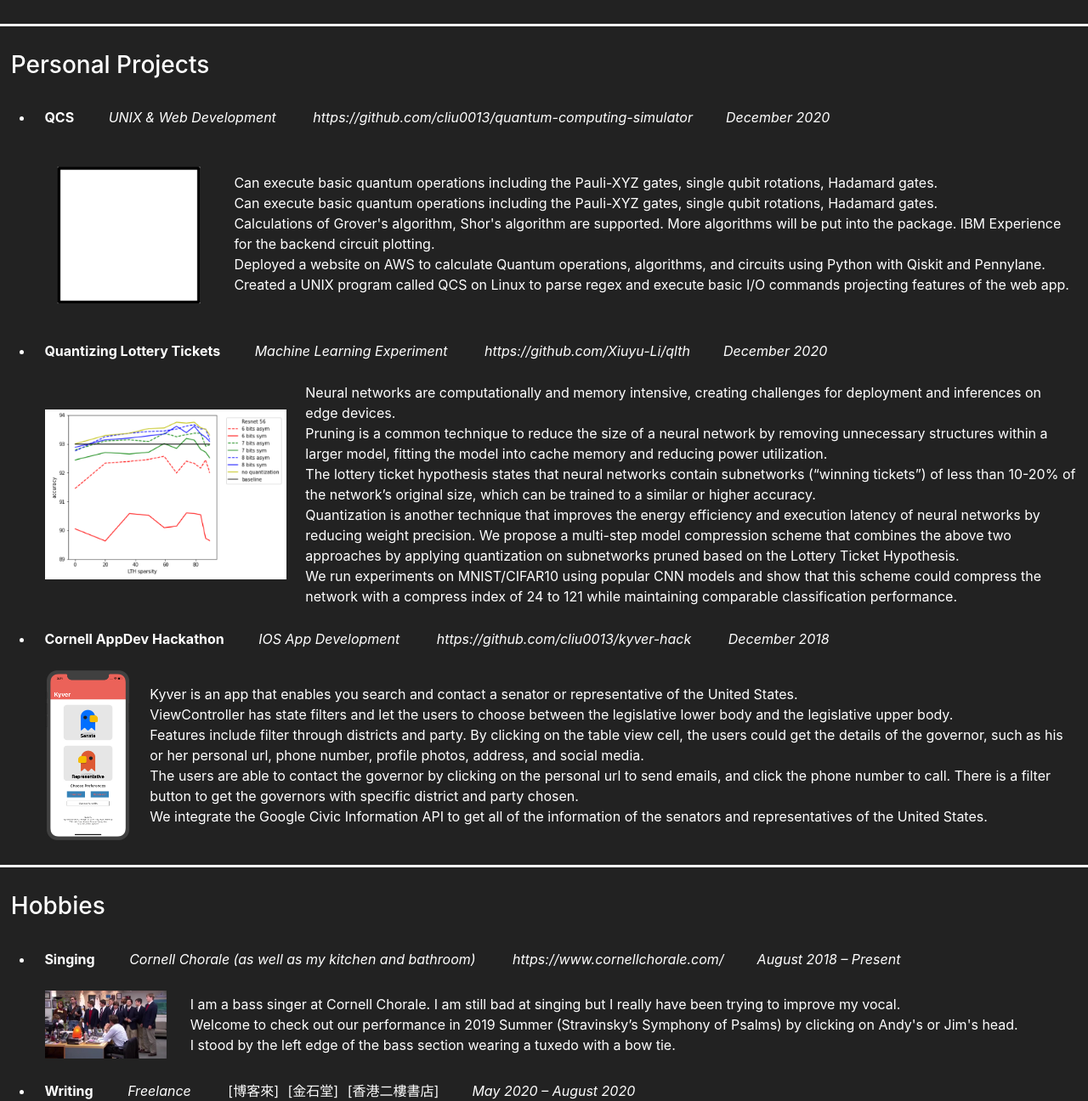
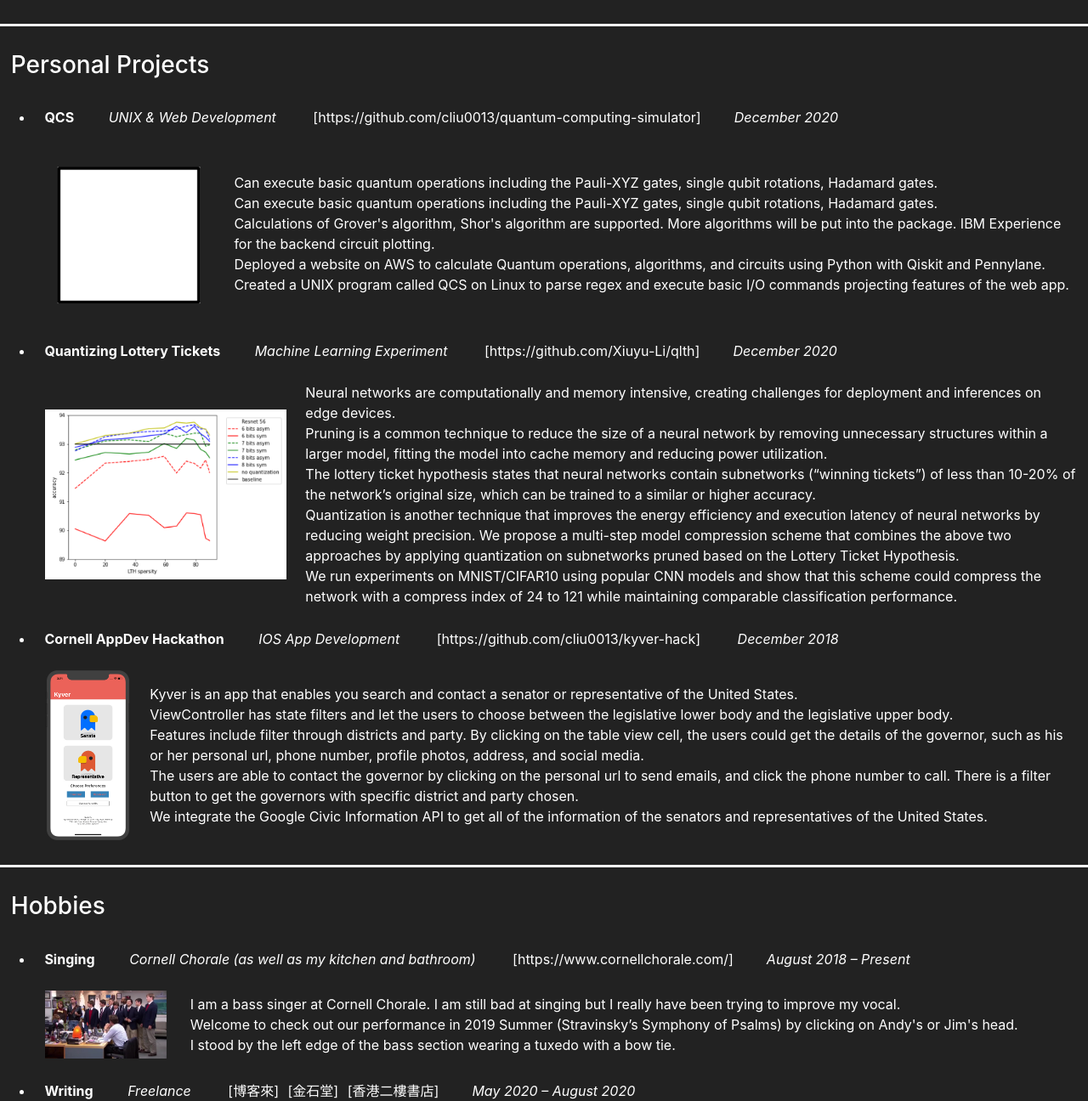
Before and after one commit to cliu0013/cliu0013.github.io-old, a plain HTML site: page index.html in a window 1280 px wide. Shown: the part 1528-2824 px from the top of the page at 85% size. Drawn offline with nearby package versions, Linux system fonts and the light colour scheme.

```diff
--- a/index.html
+++ b/index.html
@@ -208,7 +208,7 @@
                 <li class="contentText">
                     <strong>QCS</strong> &nbsp; &nbsp; &nbsp; &nbsp;
                     <em>UNIX & Web Development </em> &nbsp; &nbsp; &nbsp; &nbsp;
-                    <em><a target="_blank" rel="noopener noreferrer" class="contentLink" href="https://github.com/cliu0013/quantum-computing-simulator" >https://github.com/cliu0013/quantum-computing-simulator</a>&nbsp; &nbsp; &nbsp; &nbsp; </em>
+                    <a target="_blank" rel="noopener noreferrer" class="contentLink" href="https://github.com/cliu0013/quantum-computing-simulator" >[https://github.com/cliu0013/quantum-computing-simulator]</a>&nbsp; &nbsp; &nbsp; &nbsp;
                     <em>December 2020</em>
                     <br>
                     <br>
@@ -235,7 +235,7 @@
                 <li class="contentText">
                     <strong>Quantizing Lottery Tickets</strong> &nbsp; &nbsp; &nbsp; &nbsp;
                     <em>Machine Learning Experiment </em> &nbsp; &nbsp; &nbsp; &nbsp;
-                    <em><a target="_blank" rel="noopener noreferrer" class="contentLink" href="https://github.com/Xiuyu-Li/qlth" > https://github.com/Xiuyu-Li/qlth</a>&nbsp; &nbsp; &nbsp; &nbsp; </em>
+                    <a target="_blank" rel="noopener noreferrer" class="contentLink" href="https://github.com/Xiuyu-Li/qlth" > [https://github.com/Xiuyu-Li/qlth]</a>&nbsp; &nbsp; &nbsp; &nbsp;
                     <em>December 2020</em>
                     <br>
                     <br>
@@ -271,7 +271,7 @@
                 <li class="contentText">
                     <strong>Cornell AppDev Hackathon</strong> &nbsp; &nbsp; &nbsp; &nbsp;
                     <em>IOS App Development</em> &nbsp; &nbsp; &nbsp; &nbsp;
-                    <em><a target="_blank" rel="noopener noreferrer" class="contentLink" href="https://github.com/cliu0013/kyver-hack" >https://github.com/cliu0013/kyver-hack </a>&nbsp; &nbsp; &nbsp; &nbsp; </em>
+                    <a target="_blank" rel="noopener noreferrer" class="contentLink" href="https://github.com/cliu0013/kyver-hack" >[https://github.com/cliu0013/kyver-hack] </a>&nbsp; &nbsp; &nbsp; &nbsp;
                     <em>December 2018</em>
                     <br>
                     <br>
@@ -311,7 +311,7 @@
                 <li class="contentText">
                     <strong>Singing</strong> &nbsp; &nbsp; &nbsp; &nbsp;
                     <em>Cornell Chorale (as well as my kitchen and bathroom) </em> &nbsp; &nbsp; &nbsp; &nbsp;
-                    <em><a target="_blank" rel="noopener noreferrer" class="contentLink" href="https://www.cornellchorale.com/" >https://www.cornellchorale.com/</a>&nbsp; &nbsp; &nbsp; &nbsp; </em>
+                    <a target="_blank" rel="noopener noreferrer" class="contentLink" href="https://www.cornellchorale.com/" >[https://www.cornellchorale.com/]</a>&nbsp; &nbsp; &nbsp; &nbsp;
                     <em>August 2018 – Present</em>
                     <br>
                     <br>
```
